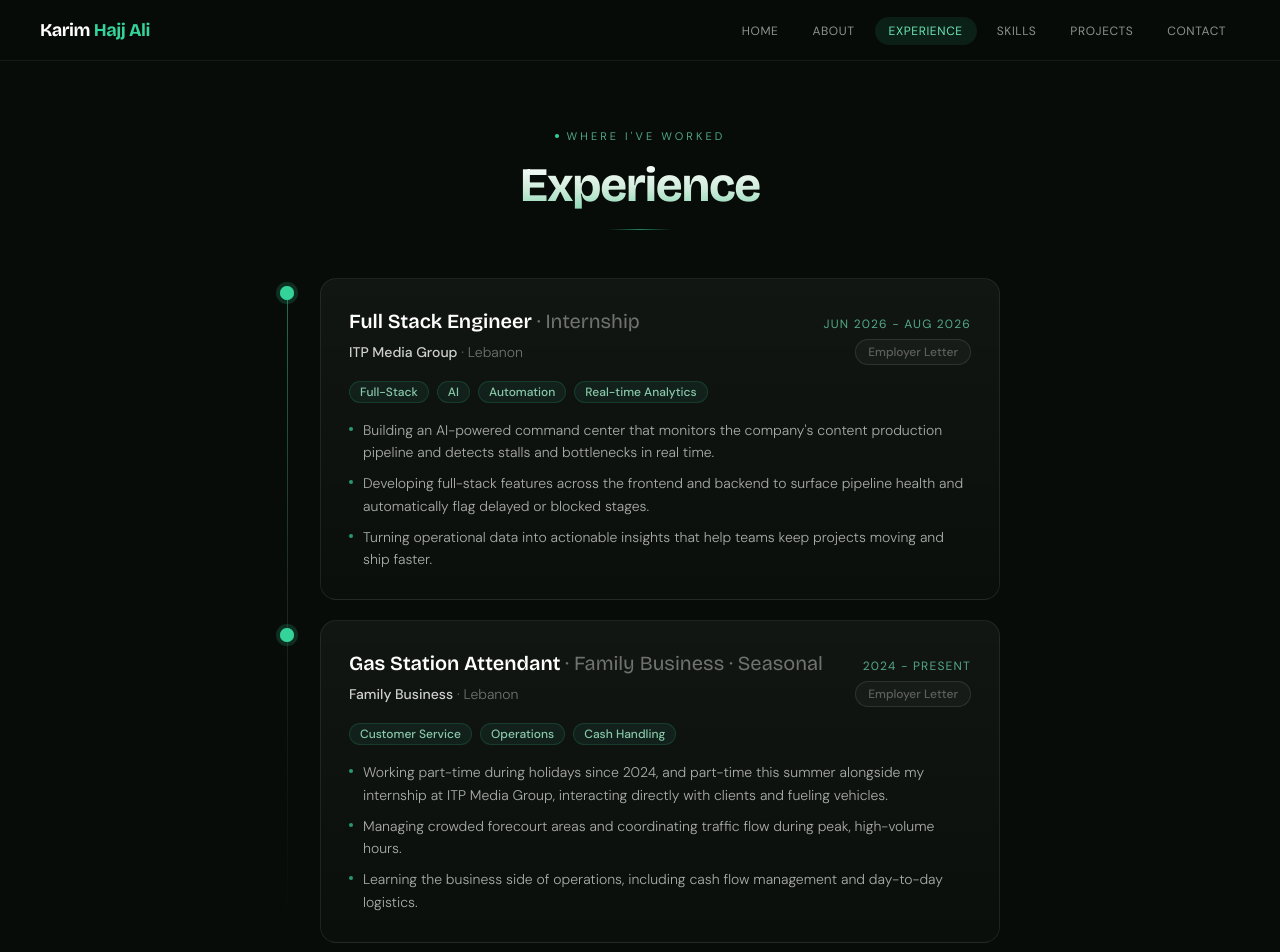
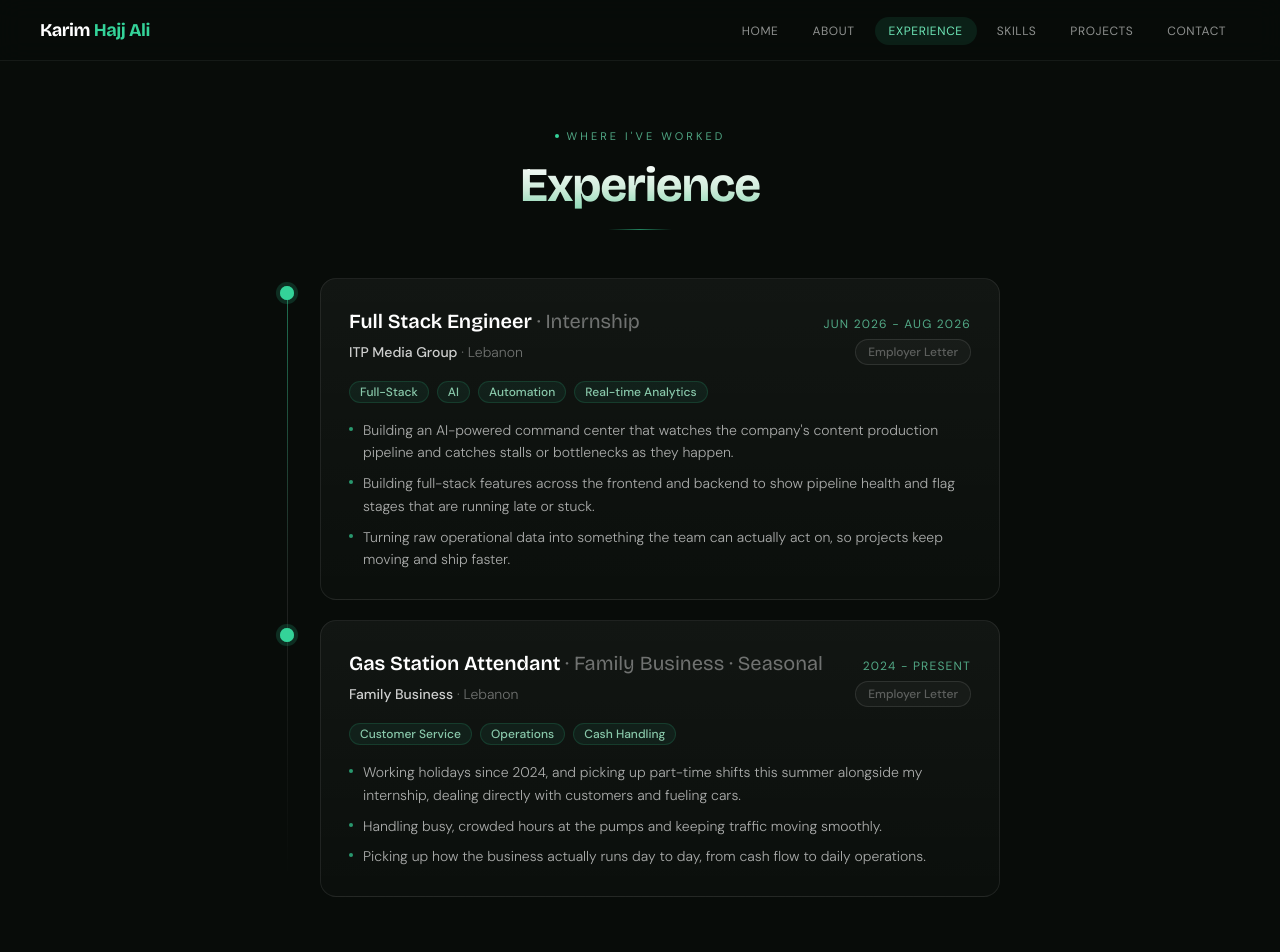
Before and after one commit to Karim-Hajj-Ali/Portfolio, a Next.js app in the folder my-portfolio/: page /experience in a window 1280 px wide. Shown: the top 952 px of the page. Built offline with nearby package versions, Linux system fonts and the light colour scheme.

Commit message:
Replace en dashes with hyphens and humanize resume-speak bullet points

```diff
--- a/my-portfolio/app/experience/page.js
+++ b/my-portfolio/app/experience/page.js
@@ -14,9 +14,9 @@ const experiences = [
     letterUrl: '',
     stack: ['Full-Stack', 'AI', 'Automation', 'Real-time Analytics'],
     points: [
-      'Building an AI-powered command center that monitors the company\'s content production pipeline and detects stalls and bottlenecks in real time.',
-      'Developing full-stack features across the frontend and backend to surface pipeline health and automatically flag delayed or blocked stages.',
-      'Turning operational data into actionable insights that help teams keep projects moving and ship faster.',
+      'Building an AI-powered command center that watches the company\'s content production pipeline and catches stalls or bottlenecks as they happen.',
+      'Building full-stack features across the frontend and backend to show pipeline health and flag stages that are running late or stuck.',
+      'Turning raw operational data into something the team can actually act on, so projects keep moving and ship faster.',
     ],
   },
   {
@@ -29,9 +29,9 @@ const experiences = [
     letterUrl: '',
     stack: ['Customer Service', 'Operations', 'Cash Handling'],
     points: [
-      'Working part-time during holidays since 2024, and part-time this summer alongside my internship at ITP Media Group, interacting directly with clients and fueling vehicles.',
-      'Managing crowded forecourt areas and coordinating traffic flow during peak, high-volume hours.',
-      'Learning the business side of operations, including cash flow management and day-to-day logistics.',
+      'Working holidays since 2024, and picking up part-time shifts this summer alongside my internship, dealing directly with customers and fueling cars.',
+      'Handling busy, crowded hours at the pumps and keeping traffic moving smoothly.',
+      'Picking up how the business actually runs day to day, from cash flow to daily operations.',
     ],
   },
 ]
--- a/my-portfolio/app/projects/page.js
+++ b/my-portfolio/app/projects/page.js
@@ -6,7 +6,7 @@ import SectionHeader from '@/components/SectionHeader'
 const projects = [
   {
     name: 'CedarFix AI',
-    period: 'Feb 2026 – May 2026',
+    period: 'Feb 2026 - May 2026',
     blurb: 'Multilingual AI platform for civic infrastructure complaints.',
     stack: ['Python', 'Qwen2.5', 'LoRA', 'RAG', 'Qdrant', 'GCP'],
     points: [
@@ -18,7 +18,7 @@ const projects = [
   },
   {
     name: 'Ou3a-Joura! - Pothole Detection',
-    period: 'Oct 2025 – Dec 2025',
+    period: 'Oct 2025 - Dec 2025',
     blurb: 'ML system that detects road potholes from phone sensors.',
     stack: ['Python', 'Java', 'ML', 'Android Sensors'],
     points: [
@@ -29,7 +29,7 @@ const projects = [
   },
   {
     name: 'xv6 Operating System Extensions',
-    period: 'Jul 2025 – Aug 2025',
+    period: 'Jul 2025 - Aug 2025',
     blurb: 'Custom kernel system calls and a login mechanism.',
     stack: ['C', 'xv6', 'QEMU'],
     points: [
@@ -51,7 +51,7 @@ const projects = [
   },
   {
     name: 'Smart Hotel Reservation System',
-    period: 'Sep 2025 – Dec 2025',
+    period: 'Sep 2025 - Dec 2025',
     blurb: 'Normalized relational database for a multi-branch hotel.',
     stack: ['PostgreSQL', 'SQL / PLpgSQL'],
     points: [
--- a/my-portfolio/components/Hero.jsx
+++ b/my-portfolio/components/Hero.jsx
@@ -55,8 +55,8 @@ export default function Hero() {
         style={{ animationDelay: '0.24s' }}
       >
         Passionate about <strong className="text-white font-medium">deep learning, machine learning</strong>, and{' '}
-        <strong className="text-white font-medium">generative AI & LLMs</strong>. I build intelligent
-        systems and turn research ideas into real-world products.
+        <strong className="text-white font-medium">generative AI & LLMs</strong>. I like building things
+        that work, taking research ideas and turning them into real products.
       </p>
 
       <div className="fade-up flex flex-wrap gap-3 justify-center" style={{ animationDelay: '0.3s' }}>
```
